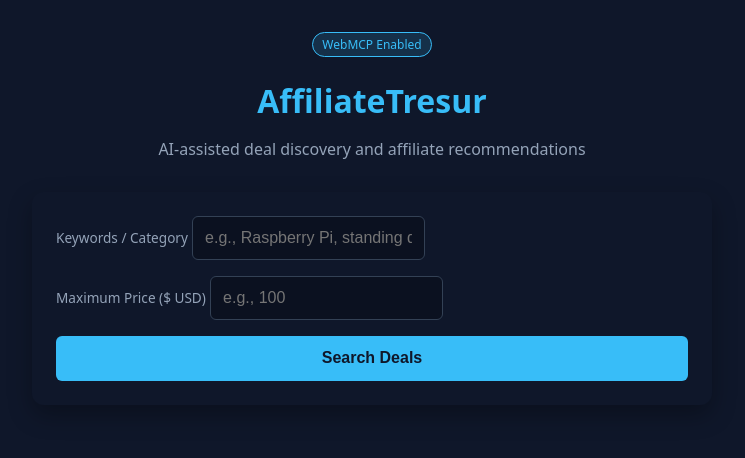
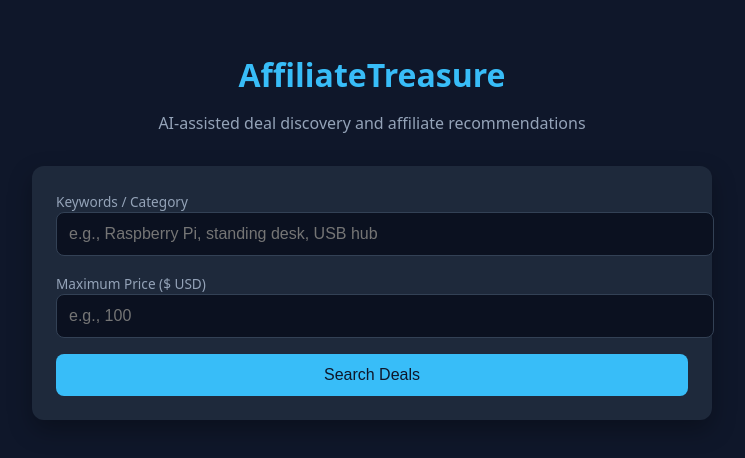
Before and after one commit to ignaciah/affiliatetresur-webmcp, a website: page index.html in a window 1280 px wide. Shown: the whole page, without its empty margins (268-1013 px from the left). Drawn offline with Linux system fonts and the light colour scheme.

Commit message:
Refactor index.html for title and style enhancements
Updated title and improved styling for elements in the HTML file.

```diff
--- a/index.html
+++ b/index.html
@@ -1,10 +1,10 @@
-
 <!DOCTYPE html>
 <html lang="en">
 <head>
   <meta charset="UTF-8" />
   <meta name="viewport" content="width=device-width, initial-scale=1.0" />
-  <title>AffiliateTresur - Agent-Native Deal Finder</title>
+  <title>AffiliateTreasure</title>
+
   <style>
     :root {
       --bg: #0f172a;
@@ -13,38 +13,43 @@
       --text: #f8fafc;
       --muted: #94a3b8;
     }
+
     body {
       font-family: system-ui, -apple-system, sans-serif;
       background: var(--bg);
       color: var(--text);
       margin: 0;
-      padding: 2rem 1rem;
+      padding: 2rem;
       display: flex;
-      flex-direction: column;
-      align-items: center;
+      justify-content: center;
     }
+
     .container {
       max-width: 680px;
       width: 100%;
     }
+
     header {
       margin-bottom: 2rem;
       text-align: center;
     }
+
     h1 {
       color: var(--accent);
       margin-bottom: 0.5rem;
     }
+
     .badge {
       display: inline-block;
       font-size: 0.75rem;
-      background: rgba(56, 189, 248, 0.15);
-      color: var(--accent);
-      padding: 0.2rem 0.6rem;
+      padding: 0.25rem 0.5rem;
       border-radius: 999px;
       border: 1px solid var(--accent);
+      color: var(--accent);
     }
-    form {card);
+
+    form {
+      background: var(--card);
       padding: 1.5rem;
       border-radius: 12px;
       display: flex;
@@ -53,61 +58,72 @@
       box-shadow: 0 10px 25px rgba(0, 0, 0, 0.3);
       transition: outline 0.2s ease, transform 0.2s ease;
     }
+
     /* WebMCP live agent interaction feedback */
-    form:tool-form-active {
+    form[tool-form-active] {
       outline: 2px solid var(--accent);
       outline-offset: 4px;
       transform: scale(1.01);
     }
+
     label {
       font-size: 0.85rem;
       color: var(--muted);
     }
+
     input {
       background: #0b1120;
       border: 1px solid #334155;
+      padding: 0.75rem;
+      border-radius: 8px;
+      width: 100%;
       color: var(--text);
-      padding: 0.75rem;
-      border-radius: 6px;
       font-size: 1rem;
       outline: none;
     }
+
     input:focus {
       border-color: var(--accent);
     }
+
     button {
       background: var(--accent);
       color: #0f172a;
       border: none;
-      padding: 0.85rem;
-      border-radius: 6px;
-      font-weight: bold;
+      padding: 0.75rem;
+      border-radius: 8px;
+      font-size: 1rem;
       cursor: pointer;
-      font-size: 1rem;
       transition: background 0.2s ease;
     }
+
     button:hover {
       background: #7dd3fc;
     }
-    button:tool-submit-active {
+
+    button[tool-submit-active] {
       opacity: 0.7;
       cursor: wait;
     }
+
     #resultsContainer {
       margin-top: 2rem;
       display: flex;
       flex-direction: column;
       gap: 1rem;
     }
+
     .deal-card {
       background: var(--card);
       padding: 1.25rem;
       border-radius: 8px;
       border-left: 4px solid var(--accent);
     }
+
     .deal-card h3 {
       margin: 0 0 0.5rem 0;
     }
+
     .deal-meta {
       display: flex;
       justify-content: space-between;
@@ -115,24 +131,25 @@
       font-size: 0.9rem;
       margin-bottom: 0.75rem;
     }
+
     .deal-link {
       color: var(--accent);
       text-decoration: none;
       font-weight: 500;
     }
+
     .deal-link:hover {
       text-decoration: underline;
     }
   </style>
 </head>
+
 <body>
   <div class="container">
     <header>
-      <span class="badge">WebMCP Enabled</span>
-      <h1>AffiliateTresur</h1>
+      <h1>AffiliateTreasure</h1>
       <p style="color: var(--muted);">AI-assisted deal discovery and affiliate recommendations</p>
     </header>
-
 
     <!-- Declarative WebMCP Form -->
     <form
@@ -153,7 +170,6 @@
         />
       </div>
 
-
       <div>
         <label for="maxPrice">Maximum Price ($ USD)</label>
         <input
@@ -166,15 +182,12 @@
         />
       </div>
 
-
       <button type="submit" id="submitBtn">Search Deals</button>
     </form>
-
 
     <div id="resultsContainer"></div>
   </div>
 
-
   <script src="app.js"></script>
 </body>
 </html>
```
